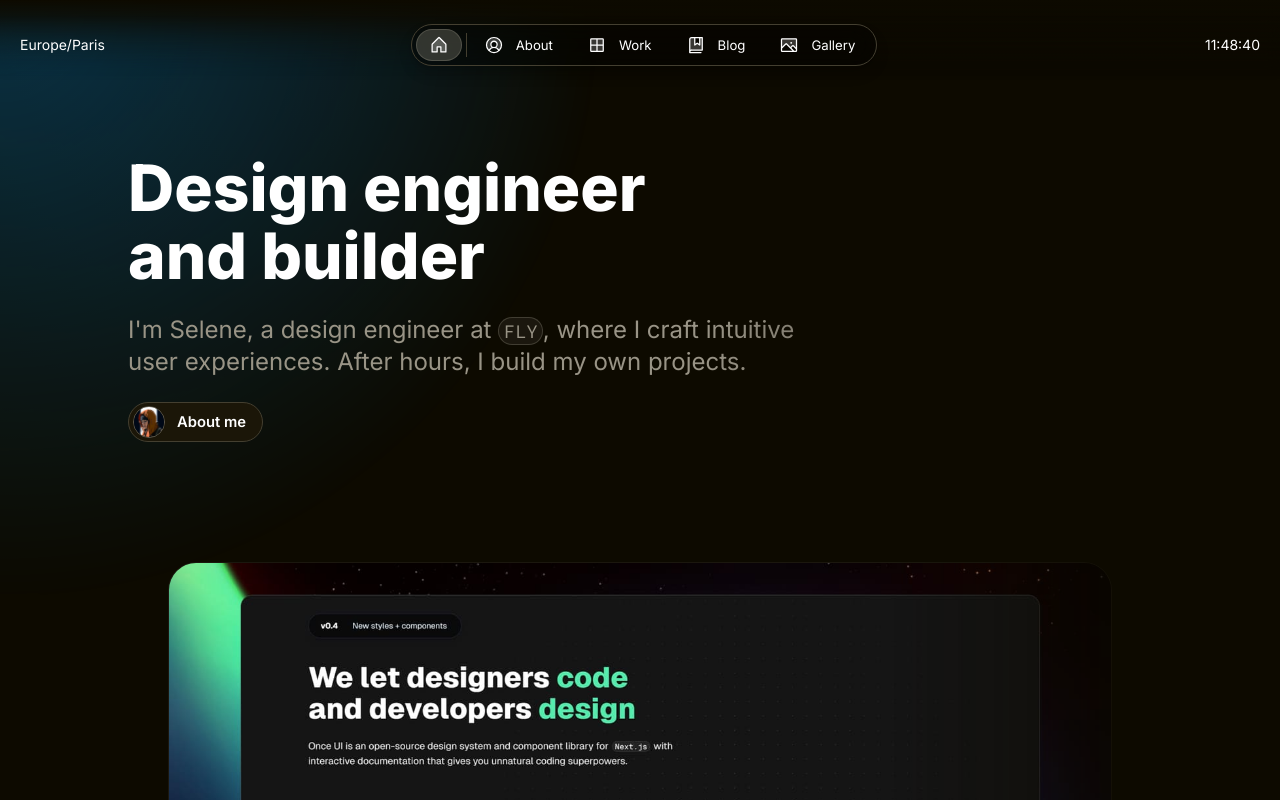
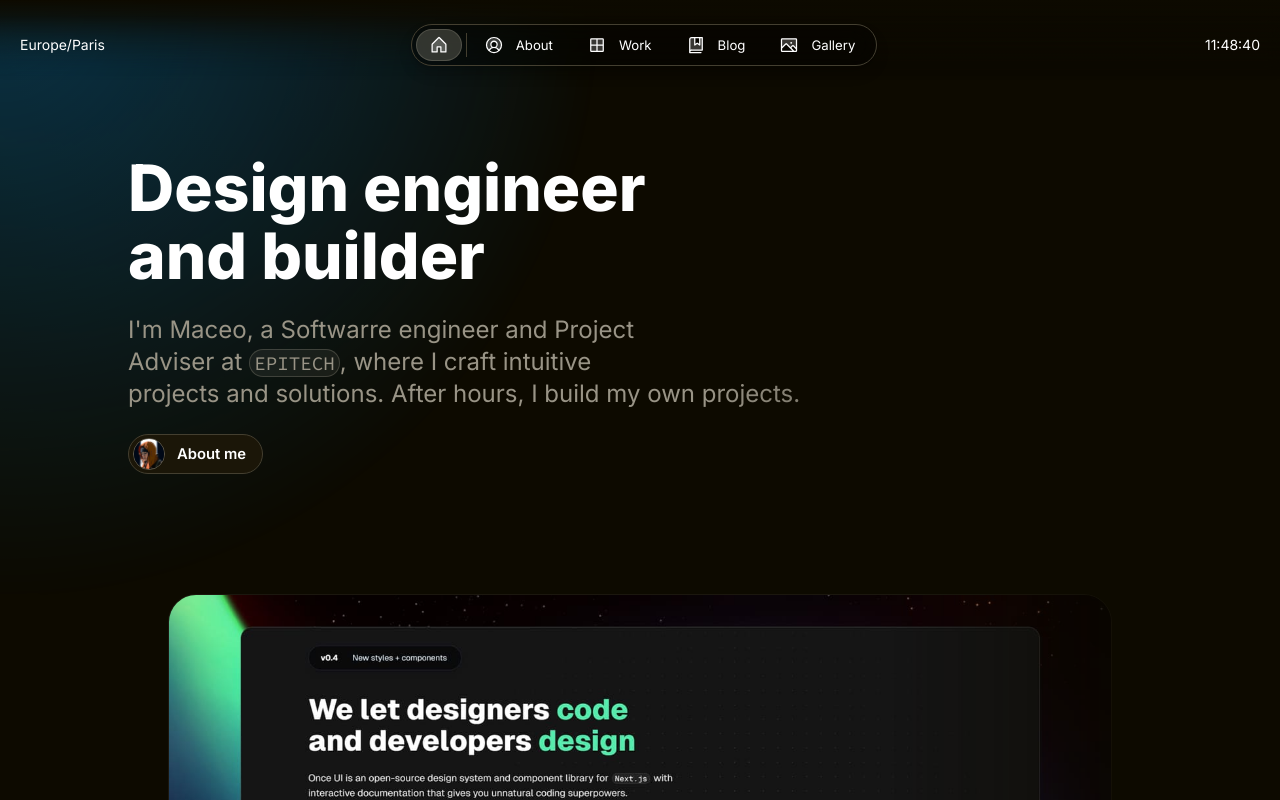
Before and after one commit to Zeyrin/portfolio-v2, a Next.js app: page / in a window 1280 px wide. Shown: the top 800 px of the page. Built offline with nearby package versions, Linux system fonts and the light colour scheme.

Commit message:
Update content.js

```diff
--- a/src/app/resources/content.js
+++ b/src/app/resources/content.js
@@ -55,8 +55,8 @@ const home = {
   headline: <>Design engineer and builder</>,
   subline: (
     <>
-      I'm Selene, a design engineer at <InlineCode>FLY</InlineCode>, where I craft intuitive
-      <br /> user experiences. After hours, I build my own projects.
+      I'm {person.firstName}, a Softwarre engineer and Project Adviser at <InlineCode>EPITECH</InlineCode>, where I craft intuitive
+      <br /> projects and solutions. After hours, I build my own projects.
     </>
   ),
 };
```
